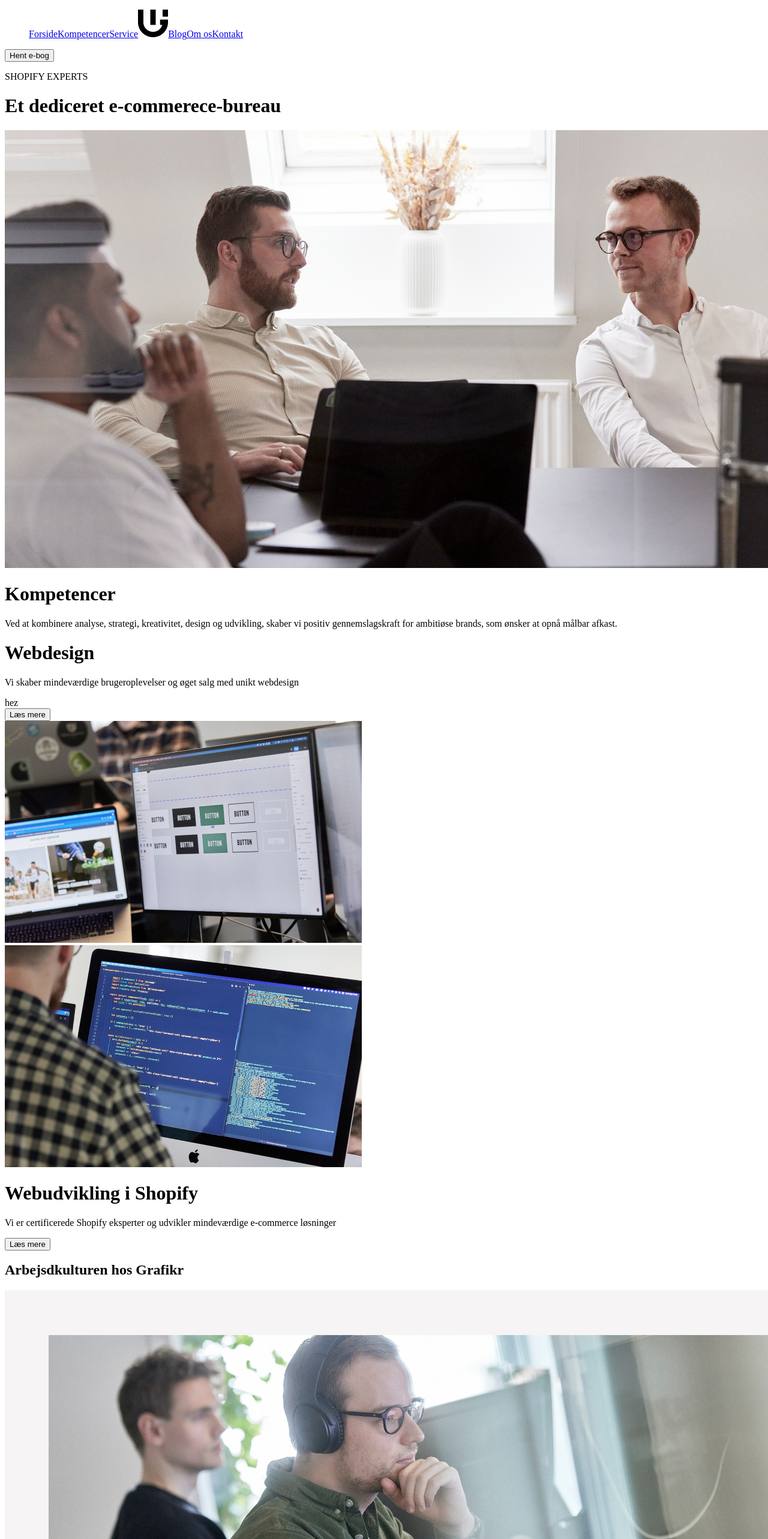
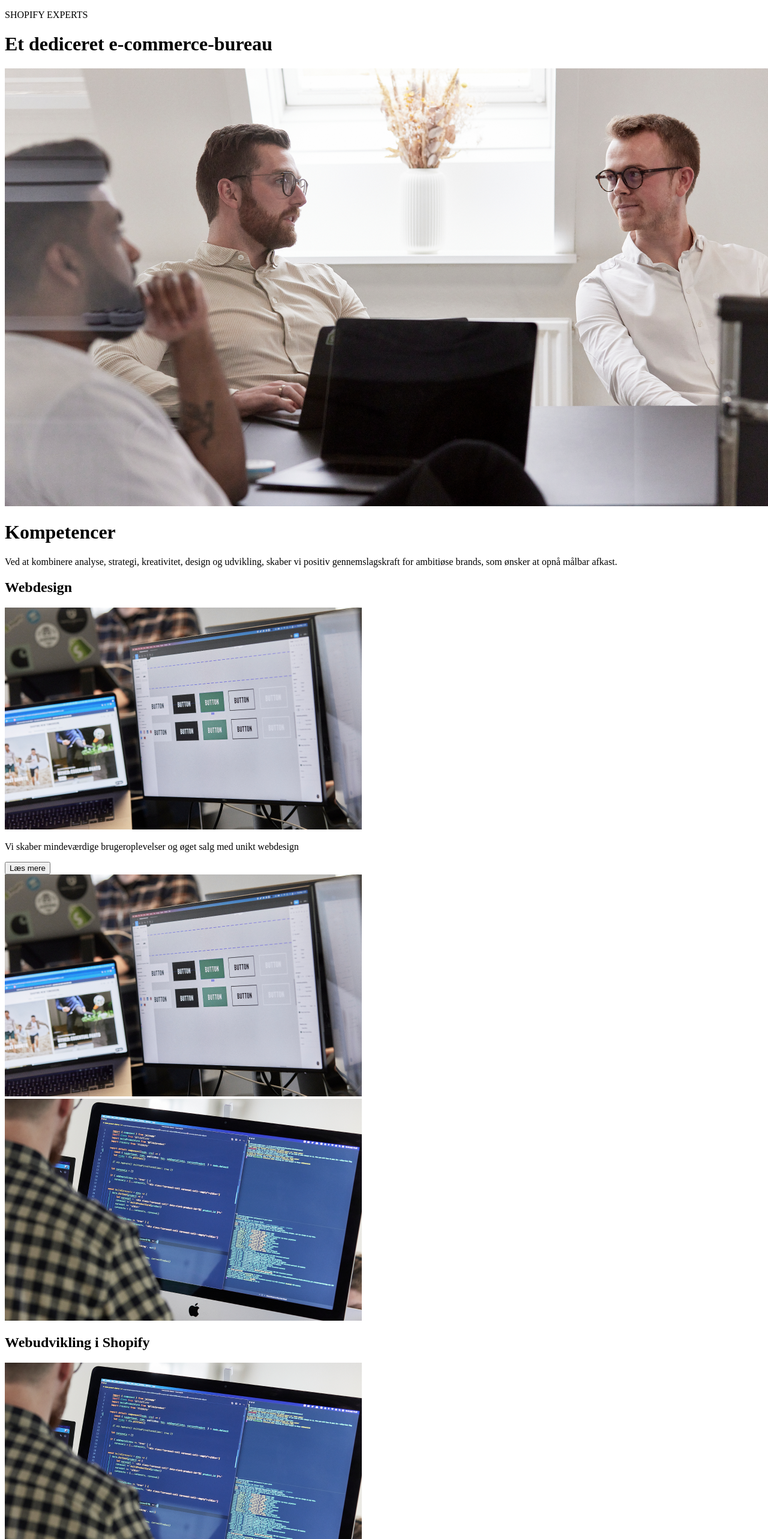
Before and after one commit to Nadjaroemer/grafikr-test-2.0, a React (Vite) app: page / in a window 1280 px wide. Shown: the top 2566 px of the page at 60% size. Built offline with nearby package versions, Linux system fonts and the light colour scheme.

Commit message:
added responsive utility variants

```diff
--- a/src/components/ArticleVariantOne.jsx
+++ b/src/components/ArticleVariantOne.jsx
@@ -2,16 +2,24 @@ import Button from "../components/Button";
 
 export default function ArticleVariantOne({ headline, text, imagePath }) {
   return (
-    <div className="flex justify-between pt-28">
+    <article className="flex flex-col md:flex-row md:block xl:flex justify-between sm:pt-28">
       <div className="bg-kiranan">
-        <h1 className="text-5xl">{headline}</h1>
-        <p className="text-2xl pt-8">{text}</p>
-        <div>hez</div>
+        <h1 className="text-2xl font-bold pb-4 md:text-5xl">{headline}</h1>
+        <img
+          className="md:hidden md:h-full md:w-full sm:shrink-0"
+          src={imagePath}
+          alt="ShopifyExperts"
+        />
+        <p className="text-xl md:text-2xl pt-4 pb-4 md:pt-8 md:pb-8">{text}</p>
         <Button text="Læs mere" />
       </div>
-      <div className="pl-36">
-        <img src={imagePath} alt="ShopifyExperts" />
+      <div className="md:pl-36 md:p-0 md:shrink-0">
+        <img
+          className="hidden md:flex md:h-full md:w-full sm:shrink-0"
+          src={imagePath}
+          alt="ShopifyExperts"
+        />
       </div>
-    </div>
+    </article>
   );
 }
--- a/src/components/ArticleVariantTwo.jsx
+++ b/src/components/ArticleVariantTwo.jsx
@@ -2,15 +2,26 @@ import Button from "./Button";
 
 export default function ArticleVariantTwo({ headline, text, imagePath }) {
   return (
-    <div className="flex justify-between pt-28">
-      <div>
-        <img src={imagePath} alt="ShopifyExperts" />
+    <article className="flex flex-col md:flex-row md:block xl:flex justify-between sm:pt-28">
+      <div className="hidden md:flex md:p-0 md:shrink-0">
+        <img
+          src={imagePath}
+          alt="ShopifyExperts"
+          className="md:h-full md:w-full"
+        />
       </div>
-      <div className="self-center text-right">
-        <h1 className="text-5xl">{headline}</h1>
-        <p className="text-2xl pt-8">{text}</p>
+      <div className="self-center text-left md:text-right">
+        <h1 className="text-2xl font-bold pt-8 pb-4 md:text-5xl">{headline}</h1>
+        <div className="md:hidden md:p-0 md:shrink-0">
+          <img
+            src={imagePath}
+            alt="ShopifyExperts"
+            className="md:h-full md:w-full"
+          />
+        </div>
+        <p className="text-xl md:text-2xl pt-4 pb-4 md:pt-8 md:pb-8">{text}</p>
         <Button text="Læs mere" />
       </div>
-    </div>
+    </article>
   );
 }
--- a/src/components/BureauHero.jsx
+++ b/src/components/BureauHero.jsx
@@ -1,9 +1,19 @@
 export default function BureauHero({ text, headline, imagePath }) {
   return (
     <div className="flex flex-col">
-      <p className="text-center text-sm pt-20 pb-10">{text}</p>
-      <h1 className="text-center font-bold text-7xl pb-20">{headline}</h1>
-      <img src={imagePath} alt="ShopifyExperts" className="pb-20" />
+      <p className="text-center text-xs lg:text-sm sm:text-xs lg:pt-20 pt-16 pb-4">
+        {text}
+      </p>
+      <h1 className="text-center text-2xl font-bold md:text-7xl pb-8 md:pb-24">
+        {headline}
+      </h1>
+      <div className="md:p-0 md:shrink-0">
+        <img
+          src={imagePath}
+          alt="ShopifyExperts"
+          className="pb-8 md:pb-20 md:h-full md:w-full"
+        />
+      </div>
     </div>
   );
 }
--- a/src/components/Description.jsx
+++ b/src/components/Description.jsx
@@ -1,8 +1,8 @@
 export default function Description({ headline, text }) {
   return (
-    <div className="text-center">
-      <h1 className="text-4xl font-bold pt-20 pb-8">{headline}</h1>
-      <p className="text-2xl font-light">{text}</p>
+    <div className="text-center pb-8">
+      <h1 className="text-xl md:text-4xl font-bold pb-2 md:pb-8">{headline}</h1>
+      <p className="text-s md:text-2xl md:font-light">{text}</p>
     </div>
   );
 }
--- a/src/components/Footer.jsx
+++ b/src/components/Footer.jsx
@@ -3,11 +3,11 @@ import Form from "./Form";
 
 export default function Footer() {
   return (
-    <footer className="bg-black text-white pt-20 pb-20 font-PlusJakartarSans text-sm">
-      <div className="flex justify-around pb-8 pl-2">
-        <section className="">
+    <footer className="bg-black text-white md:pt-20 md:pb-20 font-PlusJakartarSans text-sm">
+      <div className="flex flex-col content-center font-extralight md:font-normal md:flex-row md:justify-around pb-8 pl-2">
+        <section className="text-center md:text-left">
           <ul>
-            <li className="pb-6 text-2xl">Support</li>
+            <li className="pb-2 pt-8 md:pb-6 text-xl md:text-2xl">Support</li>
             <li>Grafikr A/S</li>
             <li className="pb-6">CVR:37783277</li>
             <li>+45 69 69 29 15</li>
@@ -21,9 +21,11 @@ export default function Footer() {
           </ul>
         </section>
 
-        <section className="pr-20">
+        <section className="text-center md:pr-20 md:text-left">
           <ul className="leading-6">
-            <li className="pb-6 text-2xl">Information</li>
+            <li className="pb-2 pt-8 text-xl md:pb-6 md:text-2xl">
+              Information
+            </li>
             <li>Karriere (4 åbne stillinger)</li>
             <li>
               <Link to="/">Hent e-bog om Shopify+</Link>
@@ -43,9 +45,11 @@ export default function Footer() {
           </ul>
         </section>
 
-        <section>
+        <section className="text-center pb-8 md:text-left">
           <ul className="leading-6">
-            <li className="pb-6 text-2xl">Udvalgte Cases</li>
+            <li className="pb-2 pt-8 text-xl md:pb-6 md:text-2xl">
+              Udvalgte Cases
+            </li>
             <li>
               <Link to="">Arkk Copenhagen</Link>
             </li>
@@ -72,8 +76,8 @@ export default function Footer() {
         <Form />
       </div>
 
-      <p className="pl-8">
-        &copy;Grafikr A/S. Alle rettigheder forbeholdt 2021
+      <p className="md:pl-24 pb-5 text-center text-xs md:text-s md:text-left">
+        &copy; Grafikr A/S. Alle rettigheder forbeholdt 2021
       </p>
       {/*<div className=" abspolute w-8 h-12 -rotate-45 ">
         <span>strepxe</span>
--- a/src/components/button.jsx
+++ b/src/components/button.jsx
@@ -3,7 +3,9 @@ import { Link } from "react-router-dom";
 export default function Button({ text }) {
   return (
     <Link to="/" className="text-2xl">
-      <button className="btn-black text-sm hover:bg-gray-700">{text}</button>
+      <button className="btn-black text-sm hover:bg-gray-700 cursor-pointer">
+        {text}
+      </button>
     </Link>
   );
 }
--- a/src/views/Landingpage.jsx
+++ b/src/views/Landingpage.jsx
@@ -16,17 +16,18 @@ import kirananImage from "../assets/Kiranan.png";
 
 export default function Landingpage() {
   return (
-    <div className="pl-20 pr-20">
+    <>
+      <div className="pl-5 pr-5 lg:pl-20 lg:pr-20 w-screen mx-auto overscroll-none">
         <header>
-        <div className="flex justify-center align-middle pt-5">
+          {/*<div className="flex justify-center align-middle pt-5">
             <MainMenu />
             <Button text="Hent e-bog" />
-        </div>
+  </div>*/}
         </header>
         <main>
           <BureauHero
             text="SHOPIFY EXPERTS"
-          headline="Et dediceret e-commerece-bureau"
+            headline="Et dediceret e-commerce-bureau"
             imagePath={shopifyExpertsPath}
           />
           <Description
@@ -44,42 +45,40 @@ export default function Landingpage() {
             text="Vi er certificerede Shopify eksperter og udvikler mindeværdige e-commerce løsninger"
           />
 
-        <section className="flex justify-center flex-col pt-36">
-          <h1 className="font-semibold text-4xl pt-10 pb-10 text-center">
+          <section className="flex font-semibold justify-center flex-col pt-8 ">
+            <h1 className="text-2xl md:text-4xl md:pt-10 md:pb-10 text-center">
               Arbejsdkulturen hos Grafikr
             </h1>
-          <img src={workculturePath} alt="Arbejdskulturen" className="pb-20" />
+            <img src={workculturePath} alt="Arbejdskulturen" />
           </section>
 
           {/*Mød dine nye kollegaer*/}
-        <div className="text-center ">
-          <h1 className="font-semibold text-4xl pb-10">
+          <div className="text-center pt-8 pb-10 ">
+            <h1 className="font-semibold text-2xl text-semibold md:text-4xl pb-4">
               Mød dine (Måske) nye kollegaer
             </h1>
-          <p className="text-center text-4xl font-light tracking-widest pb-6">
-            <span
-              className="bg-{{kirananImage}}"
-              style={{ backgroundImage: kirananImage }}
-            >
+            <p className="text-center text-xl md:text-4xl font-light tracking-widest">
               Kiranan,
-            </span>
+              {/*<span>
+                Kiranan,
                 <img
-              className="hover:visible"
+                  className="invisible"
                   src={kirananImage}
                   alt="Picture of Kiranan"
                 />
+  </span>*/}
               Erik, Anders, Lasse, Pernille, Magnus,
             </p>
-          <p className="text-center text-4xl font-extralight tracking-widest">
+            <p className="text-center text-xl md:text-4xl font-light tracking-widest">
               Rasmus, Christian, Tobias, Tor, Thomas
             </p>
           </div>
-        {/*Brand Carousel*/}
-        <Carousel />
+          {/*Brand Carousel <Carousel />*/}
         </main>
+      </div>
       <footer>
         <Footer />
       </footer>
-    </div>
+    </>
   );
 }
```
Lines whose indentation alone changed are shown as unchanged.
